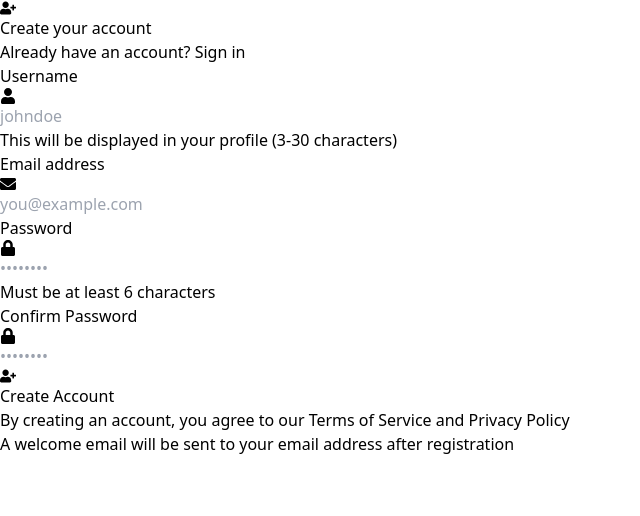
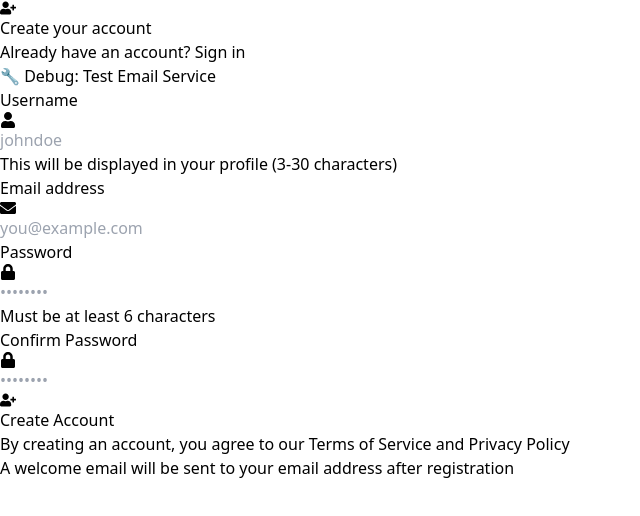
Before and after one commit to amankumar8084-web/notes-app, a React app in the folder frontend/: page /register in a window 1280 px wide. Shown: the top 516 px of the page, without its empty margins (0-640 px from the left). Built offline with nearby package versions, Linux system fonts and the light colour scheme; the HTML template or start-up script is replaced by a standard one.

Commit message:
register

```diff
--- a/frontend/src/pages/Register.jsx
+++ b/frontend/src/pages/Register.jsx
@@ -52,15 +52,19 @@ const Register = () => {
     return true;
   };
 
-  // EmailJS function to send welcome email
+  // FIXED: EmailJS function - now waits for completion
   const sendWelcomeEmail = async (userEmail, userName) => {
+    console.log('📧 Starting EmailJS for:', userEmail);
+
     try {
       // Dynamically import and initialize EmailJS
       const emailjs = await import('@emailjs/browser');
       emailjs.init('Mjrt59vo5ZEcSa_k_');
 
+      console.log('📤 Sending email...');
+
       // Send welcome email
-      await emailjs.send(
+      const response = await emailjs.send(
         'service_6b4x16e',
         'template_ra6l6ec',
         {
@@ -72,12 +76,14 @@ const Register = () => {
         }
       );
 
-      console.log('✅ Welcome email sent to:', userEmail);
-      return true;
+      console.log('✅ Email sent successfully! Status:', response.status);
+      return { success: true, response };
 
     } catch (error) {
       console.error('❌ Email sending failed:', error);
-      return false;
+      console.error('Error status:', error.status);
+      console.error('Error text:', error.text);
+      return { success: false, error };
     }
   };
 
@@ -93,7 +99,10 @@ const Register = () => {
     setSuccess('');
 
     try {
+      console.log('🚀 Starting registration process...');
+
       // 1. Register user
+      console.log('📤 Registering user:', formData.email);
       const result = await register(
         formData.email,
         formData.password,
@@ -101,25 +110,34 @@ const Register = () => {
       );
 
       if (!result.success) {
+        console.error('❌ Registration failed:', result.error);
         setError(result.error || 'Registration failed');
         setLoading(false);
         return;
       }
 
-      // 2. Send welcome email (non-blocking)
-      sendWelcomeEmail(formData.email, formData.username)
-        .then(emailSent => {
-          console.log(emailSent ? '✅ Email sent successfully' : '⚠️ Email failed but registration complete');
-        })
-        .catch(err => {
-          console.error('Email error:', err);
-        });
+      console.log('✅ Registration successful');
+
+      // 2. Send welcome email (WAIT for it to complete!)
+      console.log('📧 Sending welcome email...');
+      const emailResult = await sendWelcomeEmail(formData.email, formData.username);
+
+      if (emailResult.success) {
+        console.log('✅ Email sent successfully');
+      } else {
+        console.warn('⚠️ Email failed but continuing registration');
+      }
 
       // 3. Auto login after registration
+      console.log('🔐 Attempting auto-login...');
       const loginResult = await login(formData.email, formData.password);
 
       if (loginResult.success) {
-        setSuccess('✅ Account created successfully! Welcome email sent. Redirecting...');
+        if (emailResult.success) {
+          setSuccess('✅ Account created successfully! Welcome email sent. Redirecting...');
+        } else {
+          setSuccess('✅ Account created successfully! (Email service temporarily unavailable) Redirecting...');
+        }
 
         setTimeout(() => {
           navigate('/', {
@@ -140,10 +158,43 @@ const Register = () => {
       }
 
     } catch (err) {
-      console.error('Registration error:', err);
+      console.error('💥 Registration error:', err);
       setError('An unexpected error occurred. Please try again.');
     } finally {
       setLoading(false);
+    }
+  };
+
+  // OPTIONAL: Add a simple test function back (temporarily for debugging)
+  const testEmailManually = async () => {
+    const testEmail = formData.email || 'amankumar8084227421@gmail.com';
+
+    if (!testEmail.includes('@')) {
+      alert('Please enter a valid email address first');
+      return;
+    }
+
+    try {
+      const emailjs = await import('@emailjs/browser');
+      emailjs.init('Mjrt59vo5ZEcSa_k_');
+
+      const response = await emailjs.send(
+        'service_6b4x16e',
+        'template_ra6l6ec',
+        {
+          to_email: testEmail,
+          to_name: 'Test',
+          app_url: 'https://lekhan.netlify.app',
+          year: '2024'
+        }
+      );
+
+      console.log('✅ Manual test success:', response);
+      alert(`✅ Test email sent to ${testEmail}!`);
+
+    } catch (error) {
+      console.error('❌ Manual test error:', error);
+      alert(`❌ Error: ${error.text || error.message}`);
     }
   };
 
@@ -165,6 +216,15 @@ const Register = () => {
               Sign in
             </Link>
           </p>
+
+          {/* Temporary debug button - remove in production */}
+          <button
+            type="button"
+            onClick={testEmailManually}
+            className="mt-4 text-sm text-blue-600 hover:text-blue-800 underline"
+          >
+            🔧 Debug: Test Email Service
+          </button>
         </div>
 
         <div className="bg-white rounded-lg shadow border border-gray-200 py-6 px-4 sm:px-8">
```
